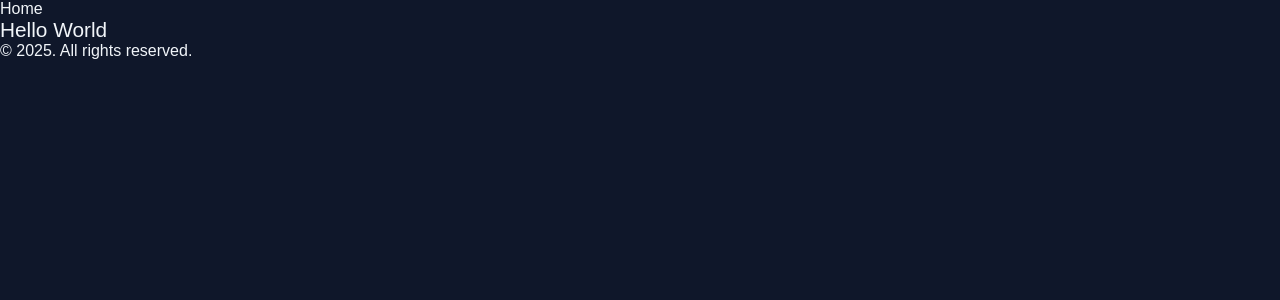
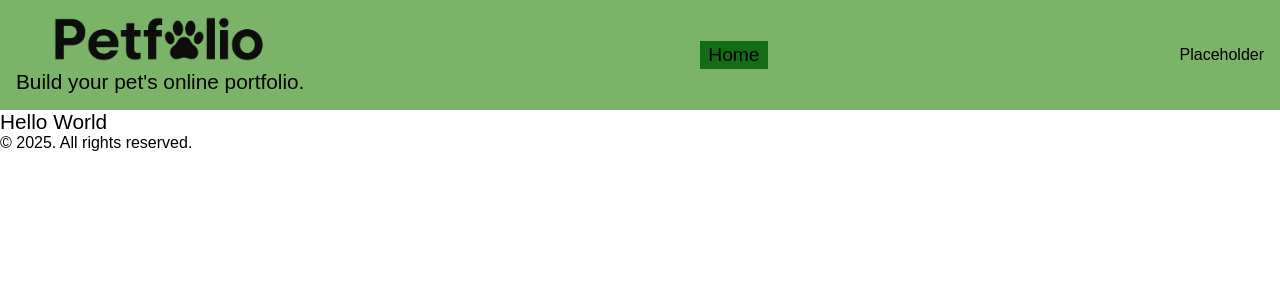
Before and after one commit to fraserelliott/petfolio, a React (Vite) app in the folder frontend/: page / in a window 1280 px wide. Shown: the top 300 px of the page. Built offline with nearby package versions, Linux system fonts and the light colour scheme; no server answers.

Commit message:
updated Header to include a logo, tagline and navigation. Changed global variables to placeholders that work with the logo.

```diff
--- a/frontend/src/components/Header.jsx
+++ b/frontend/src/components/Header.jsx
@@ -1,9 +1,53 @@
-import { Link } from "react-router-dom";
+import { Link, NavLink } from "react-router-dom";
+import logo from "../assets/logo.png";
+import styles from "./Header.module.css";
+import { useAuth } from '../contexts/AuthContext';
 
 export const Header = () => {
   return (
-    <header>
-      <Link to="/">Home</Link>
+    <header className={styles.container}>
+      <div className={styles.logoGroup}>
+        <Link to="/">
+          <img src={logo} height="50" />
+        </Link>
+        <h1>Build your pet's online portfolio.</h1>
+      </div>
+      <Navbar />
+      <div>
+        Placeholder
+      </div>
     </header>
   );
 };
+
+const pages = [
+  {name: "Home", to: "/"},
+  {name: "Following", to: "/following"},
+];
+
+const Navbar = () => {
+  const { token } = useAuth();
+
+  const renderPageLink = (name, to) => {
+    return (
+      <li
+        key={name}>
+        <NavLink
+          to={to}
+          className={({isActive}) =>
+            isActive ? `${styles.navItem} ${styles.selected}` : styles.navItem
+          }
+        >
+          {name}
+        </NavLink>
+      </li>
+    );
+  };
+
+  return (
+    <ul className={styles.navList}>
+      { renderPageLink('Home', '/')}
+      { token && renderPageLink('Following', '/following')}
+    </ul>
+  )
+};
--- /dev/null
+++ b/frontend/src/components/Header.module.css
@@ -0,0 +1,42 @@
+.container {
+  display: flex;
+  justify-content: space-between;
+  background-color: var(--bg-secondary);
+  align-items: center;
+  cursor: pointer;
+  padding: 1rem;
+}
+
+.logoGroup {
+  display: flex;
+  flex-direction: column;
+  align-items: center;
+}
+
+.heading {
+  margin-left: 0.5rem;
+}
+
+.navList {
+  display: flex;
+  list-style: none;
+}
+
+.navItem {
+  margin-right: 1rem;
+  font-size: 1.2rem;
+  padding: 0 0.5rem;
+  line-height: 1.5;
+  display: flex;
+  align-items: center;
+  height: 100%;
+}
+
+.navItem:hover {
+  background-color: var(--btn-primary-active);
+  cursor: pointer;
+}
+
+.selected {
+  background-color: var(--btn-primary-active);
+}
--- a/frontend/src/index.css
+++ b/frontend/src/index.css
@@ -1,11 +1,11 @@
 :root {
-  --bg-primary: #0f172a;
-  --bg-secondary: #1e293b;
+  --bg-primary: white;
+  --bg-secondary: #7BB369;
   --btn-primary: #64748b;
   --btn-primary-hover: #475569;
-  --btn-primary-active: #334155;
-  --text-primary: #f1f5f9;
-  --text-secondary: #ffffff;
+  --btn-primary-active: #136d15;
+  --text-primary: black;
+  --text-secondary: black;
   --text-muted: #94a3b8;
   --dropdown-bg: #334155;
   --btn-danger: #f87171;
```
Also changed, not shown: frontend/src/assets/logo.png (added).
